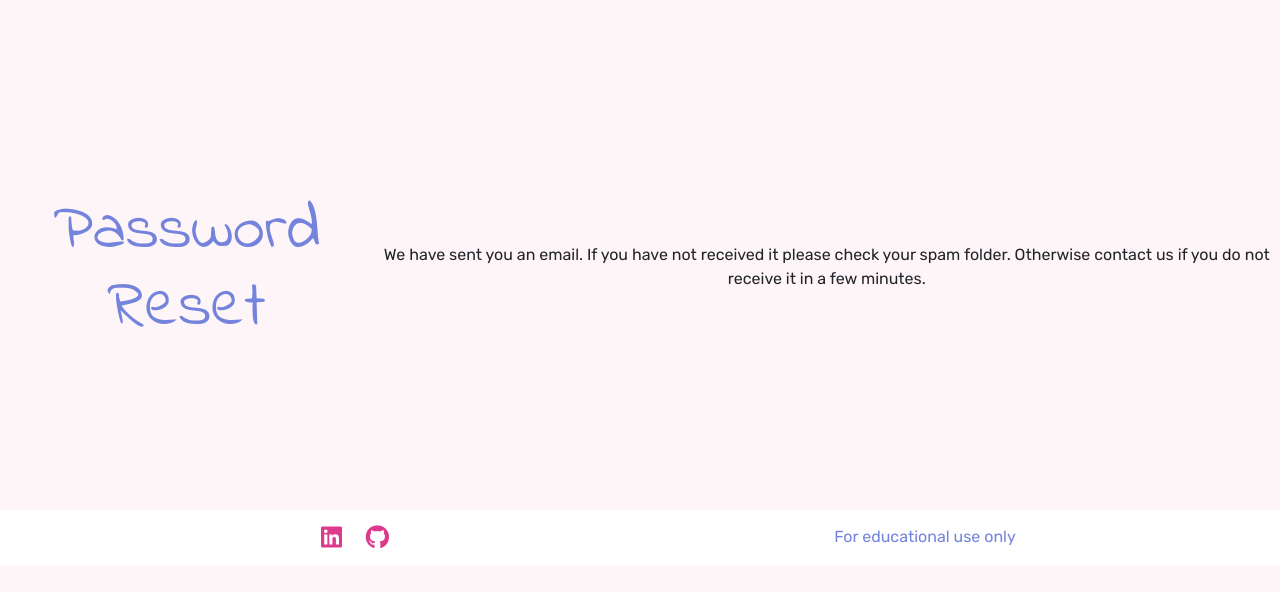
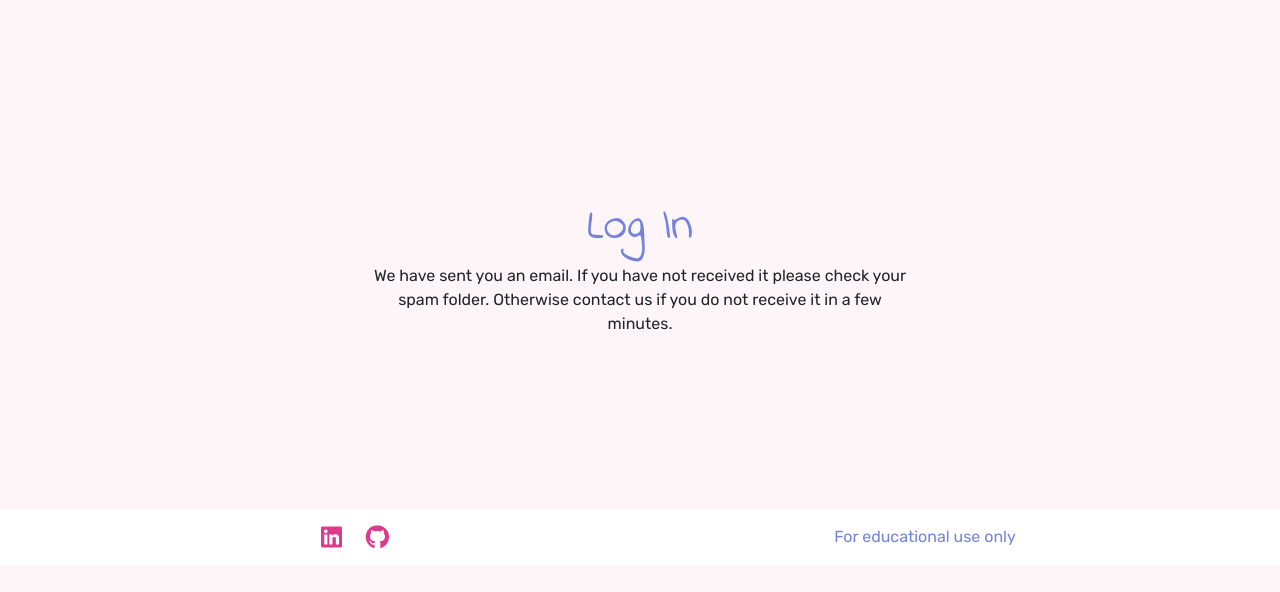
Before and after one commit to queenisabaer/wishlist, a Django app: a page that uses templates/allauth/account/password_reset_done.html in a window 1280 px wide. Shown: the part 235-827 px from the top of the page. Run offline with Django 4.2, Linux system fonts and the light colour scheme; some libraries are stand-ins or nearby versions.

Commit message:
Style reset password page

```diff
--- a/templates/allauth/account/password_reset_done.html
+++ b/templates/allauth/account/password_reset_done.html
@@ -2,17 +2,24 @@
 {% load i18n %}
 {% load allauth %}
 {% load account %}
-{% block head_title %}
+{% block title %}
     {% trans "Password Reset" %}
-{% endblock head_title %}
+{% endblock title %}
 {% block content %}
-    {% element h1 %}
-        {% trans "Password Reset" %}
-    {% endelement %}
+<div class="container text-center">
+    <div class="row justify-content-center">
+      <div class="col-md-6 offset md-3">
+        <h2>{% trans "Log In" %}</h2>
+      </div>
+    </div>
+    <div class="row justify-content-center">
+        <div class="col-md-6 offset md-3">
             {% if user.is_authenticated %}
              {% include "account/snippets/already_logged_in.html" %}
             {% endif %}
             {% element p %}
             {% blocktrans %}We have sent you an email. If you have not received it please check your spam folder. Otherwise contact us if you do not receive it in a few minutes.{% endblocktrans %}
             {% endelement %}
+        </div>
+    </div>
 {% endblock content %}
```
Lines whose indentation alone changed are shown as unchanged.
